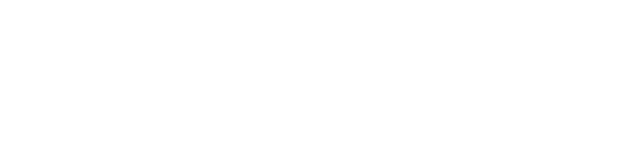
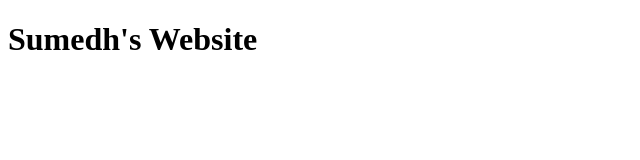
Before and after one commit to sumedhkane03/sumedhWeb, a plain HTML site: page index.html in a window 1280 px wide. Shown: the whole page, without its empty margins (0-640 px from the left). Drawn offline with Linux system fonts and the light colour scheme.

Commit message:
Update index.html

```diff
--- a/index.html
+++ b/index.html
@@ -11,7 +11,7 @@
 
 
 <body>
-
+  <h1>Sumedh's Website</h1>
   <p>
 
   </p>
```
